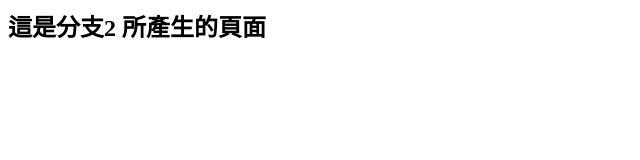
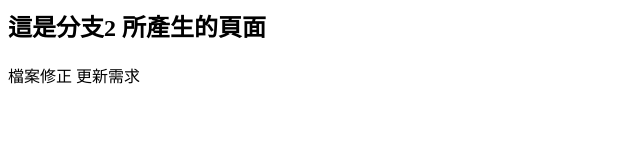
Before and after one commit to miscoder001/demo_web, a plain HTML site: page demo3.htm in a window 1280 px wide. Shown: the whole page, without its empty margins (0-640 px from the left). Drawn offline with Linux system fonts and the light colour scheme.

Commit message:
update demo3.htm on master

```diff
--- a/demo3.htm
+++ b/demo3.htm
@@ -1,5 +1,8 @@
 <html>
     <body>
         <h2>這是分支2 所產生的頁面</h2>
+        檔案修正
+        更新需求
+
     </body>
 </html>
```
